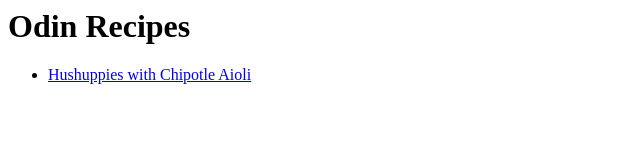
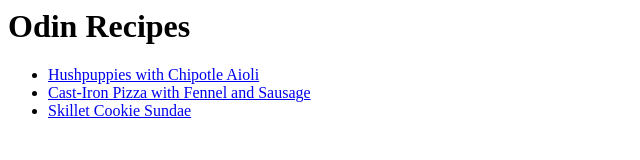
Before and after one commit to argen-s/odin-recipes, a plain HTML site: page index.html in a window 1280 px wide. Shown: the whole page, without its empty margins (0-640 px from the left). Drawn offline with Linux system fonts and the light colour scheme.

Commit message:
Edit index.html to add links to two new recipe pages

```diff
--- a/index.html
+++ b/index.html
@@ -2,14 +2,16 @@
 <html lang="en-US">
     <head>
         <meta charset="UTF-8">
-        <meta name="viewport" content="width=device-width, initial-scale=1.0"></meta>
+        <meta name="viewport" content="width=device-width, initial-scale=1.0">
         <title>Odin Recipes</title>
     </head>
 
     <body>
         <h1>Odin Recipes</h1>
         <ul>
-            <li><a href="./recipes/hushpuppies.html" target="_blank">Hushuppies with Chipotle Aioli</a></li>
+            <li><a href="./recipes/hushpuppies.html" target="_blank">Hushpuppies with Chipotle Aioli</a></li>
+            <li><a href="./recipes/cast-iron-pizza.html" target="_blank">Cast-Iron Pizza with Fennel and Sausage</a></li>
+            <li><a href="./recipes/skillet-cookie-sundae.html" target="_blank">Skillet Cookie Sundae</a></li>
         </ul>
     </body>
 </html>
```
